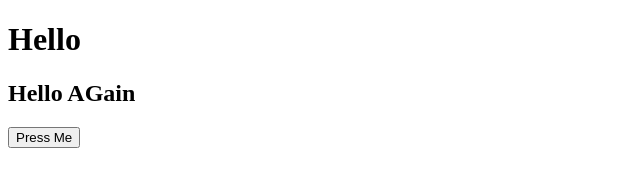
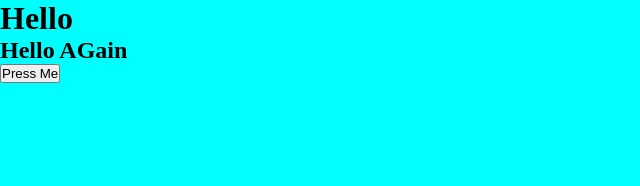
Before and after one commit to panzerweb/test-again, a plain HTML site: page index.html in a window 1280 px wide. Shown: the whole page, without its empty margins (0-640 px from the left). Drawn offline with Linux system fonts and the light colour scheme.

Commit message:
Add Style

```diff
--- a/index.html
+++ b/index.html
@@ -4,6 +4,7 @@
     <meta charset="UTF-8">
     <meta name="viewport" content="width=device-width, initial-scale=1.0">
     <title>Document</title>
+    <link rel="stylesheet" href="style.css">
 </head>
 <body>
     <h1>Hello</h1>
--- /dev/null
+++ b/style.css
@@ -0,0 +1,9 @@
+*{
+    margin: 0;
+    padding: 0;
+    box-sizing: border-box;
+}
+
+body{
+    background-color: cyan;
+}
```
